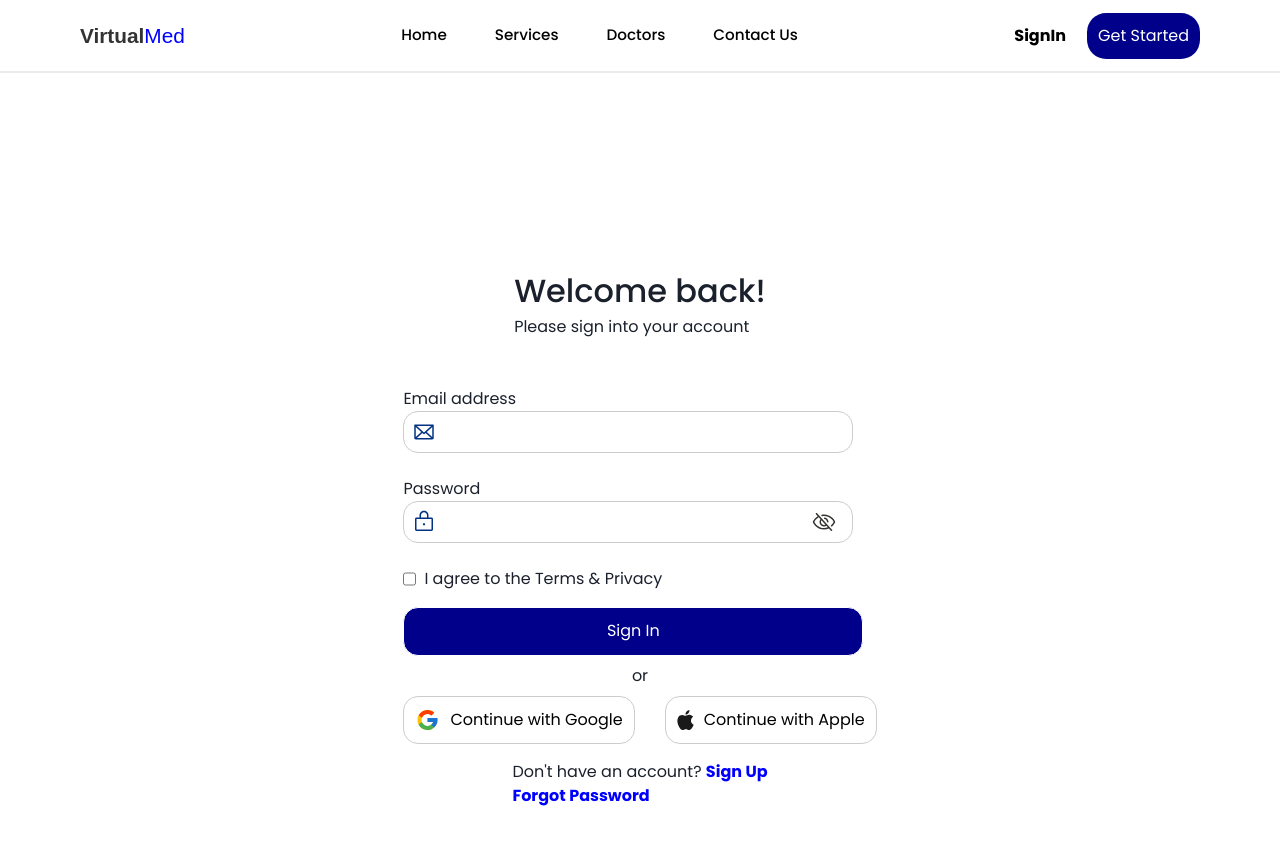
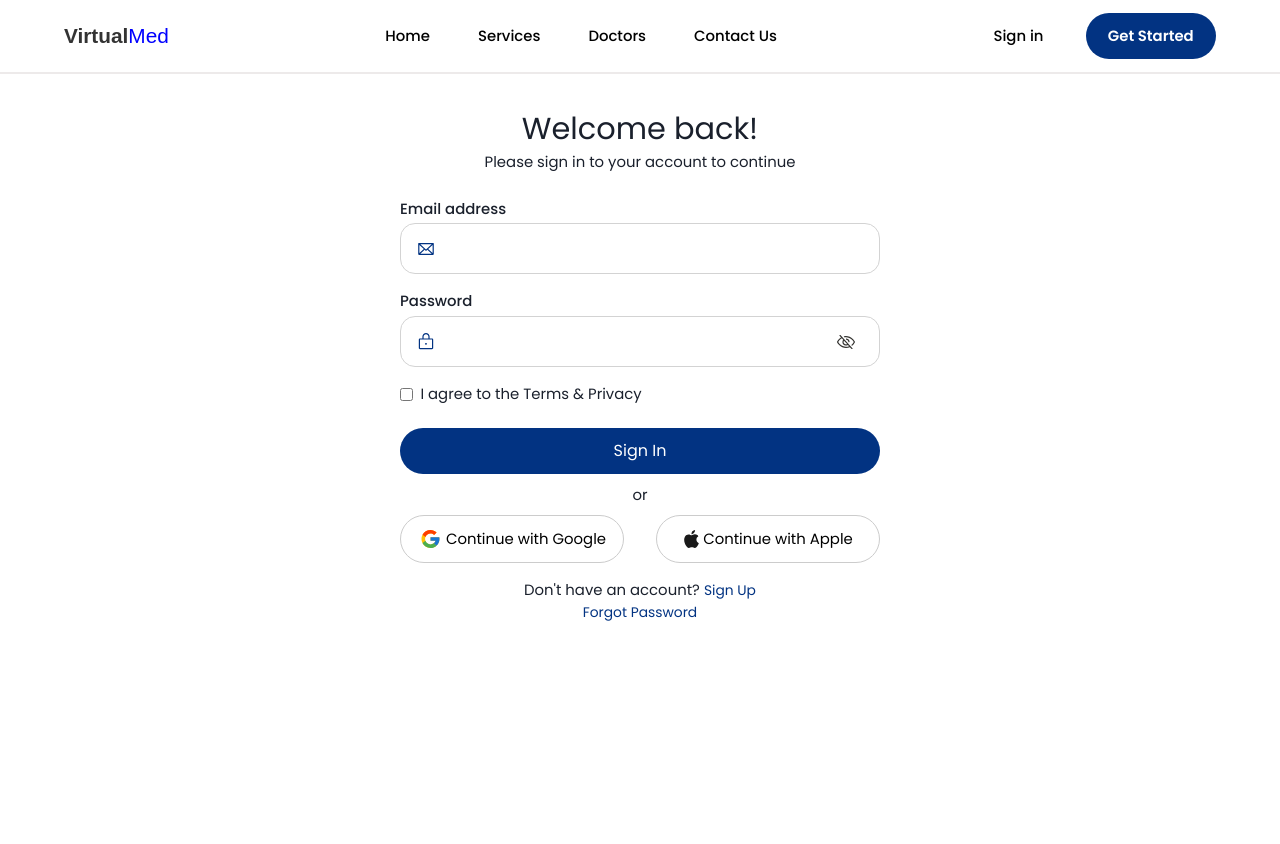
Before and after one commit to BadgerV/Virtual-med, a React (Vite) app in the folder frontend/: page /signin in a window 1280 px wide. Shown: the top 844 px of the page. After the commit the page ends 800 px from the top, so only its background shows below. Built offline with nearby package versions, Linux system fonts and the light colour scheme; no server answers; a web font is replaced by a local one.

Commit message:
not stressing, on a pace✔

```diff
--- a/frontend/src/components/Navbar/Navbar.css
+++ b/frontend/src/components/Navbar/Navbar.css
@@ -4,7 +4,7 @@
   display: flex;
   justify-content: space-between;
   align-items: center;
-  padding: 0.8em 5em;
+  padding: 0.8em 4em;
   border-bottom: 2px solid #edeaea;
 }
 
@@ -27,38 +27,35 @@ h1 span {
   gap: 3em;
   cursor: pointer;
 }
+
 .navbar ul li a {
   color: #000000;
   text-decoration: none;
   font-weight: 500;
 
-  font-size: 0.95em;
-}
-
-.navbar ul li a:hover {
-  background-color: #eee;
+  font-size: 0.93em;
 }
 
 .navbar-last {
   display: flex;
   align-items: center;
-  gap: 0.7em;
+  gap: 2em;
 }
 
 .navbar-last span {
   color: black;
+  font-weight: 500;
+  font-size: 0.93em;
 }
 
 .navbar-last .btn {
-  background-color: #00008b;
+  background-color: #023382;
   color: #fff;
-  padding: 0.8em 1em;
-  border-radius: 1.2em;
+  padding: 0.8em 1.5em;
+  border-radius: 50px;
   margin-left: 10px;
-  padding: 0.68em;
-  cursor: pointer;
-  border: none;
-  outline: none;
+  font-size: 0.93em;
+  font-weight: 600;
 }
 
 /* Media query for devices with a width between 768px and 1024px */
--- a/frontend/src/components/Navbar/Navbar.jsx
+++ b/frontend/src/components/Navbar/Navbar.jsx
@@ -21,7 +21,7 @@ const Navbar = () => {
 
       <div className="navbar-last">
         <Link to="/signin">
-          <span>SignIn</span>
+          <span>Sign in</span>
         </Link>
 
         <button className="btn">Get Started</button>
--- a/frontend/src/index.css
+++ b/frontend/src/index.css
@@ -12,7 +12,6 @@
 
 .body {
   font-size: 16px;
-  padding: 1.3em;
 }
 
 html {
@@ -28,7 +27,7 @@ h1,
 h3,
 h4,
 h5 {
-  font-weight: 500;
+  font-weight: 400;
 }
 
 h1 {
--- a/frontend/src/pages/SignIn/SignIn.css
+++ b/frontend/src/pages/SignIn/SignIn.css
@@ -1,80 +1,108 @@
-.sign-in{
+.sign-in {
+  display: flex;
+  align-items: center;
+  justify-content: center;
+  padding-bottom: 1em;
+  max-height: fit-content;
+}
+
+.sign-in_container {
   display: flex;
   flex-direction: column;
   justify-content: center;
   align-items: center;
-    height: 100vh;
   gap: 1em;
-    margin-top: 3em;
+  max-height: fit-content;
+
+  width: 30em;
 }
 
- .sign-in-header{
-    margin: 2em 0;
+.sign-in-header {
+  display: flex;
+  flex-direction: column;
+  align-items: center;
+  margin: 2em 0 0.5em 0;
 }
 
- .sign-in-header h1{
-    font-size: 2em;
+.sign-in-header h1 {
+  font-size: 1.9em;
 }
 
-
-  .sign-in-header span{
-    font-size: 1em;
+.sign-in-header span {
+  font-size: 0.93em;
   font-weight: normal;
 }
 
-
+.sign-in-form {
+  width: 100%;
+}
 
 .form-input {
   display: flex;
   align-items: center;
-    border: 1px solid #ccc;
-    padding: 8px;
+  border: 1px solid #d3d3d3;
+  padding: 0.8em;
   border-radius: 15px;
   width: 450px;
-    margin-bottom: 1.5em;
+  margin-bottom: 1em;
+  width: 100%;
+}
+
+label {
+  font-size: 0.93em;
+  font-weight: 500;
+  margin-bottom: 0.2em;
+  display: block;
 }
 
 .form-input img {
   margin-right: 8px;
+  scale: 0.8;
 }
 
 .form-input input {
   border: none;
   outline: none;
   width: 100%;
+  font-size: 0.93em;
 }
 
-  .terms{
+.terms {
   display: flex;
   gap: 0.5em;
+
+  margin-bottom: 1.5em;
+  font-size: 0.93em;
 }
 
-   .sign-buttondiv{
+.sign-buttondiv {
   /* display: flex;
     justify-content: center;
     align-items: center; */
-    margin-top: 1em;
+  margin-bottom: 0.6em;
 }
 
-
-   .sign-button{
+.sign-button {
   border: 1px solid white;
-background-color: #00008b;
+  background-color: #023382;
   padding: 0.7em;
-border-radius: 15px;
+  border-radius: 50px;
   color: white;
-width: 460px;
+  outline: none;
+  border: none;
+  width: 100%;
 }
 
 .twobtn {
-    display: flex;
-    gap: 30px;
+  display: grid;
+  grid-template-columns: 1fr 1fr;
+  gap: 2em;
 }
 
-  .or{
+.or {
   text-align: center;
-    font-size: 16px;
-    margin: 0.5em 0;
+  font-size: 0.93em;
+  margin-bottom: 0.6em;
 }
 
 .twobtn button {
@@ -85,21 +113,47 @@ width: 460px;
   color: black;
   background-color: #fff;
   border: 1px solid #ccc;
-    border-radius: 15px;
+  border-radius: 50px;
+  font-size: 0.93em;
 }
 
-
-
 .twobtn button img {
-    margin-right: 10px;
+  margin-right: 0.2em;
+  scale: 0.9;
 }
 
-
-.sign-in-footer{
+.sign-in-footer {
   display: flex;
   flex-direction: column;
+
+  font-size: 0.93em;
+  align-items: center;
 }
 
-.sign-in-footer a{
-color: blue;
+.sign-in-footer a {
+  color: #023382;
+  font-weight: 400;
+  font-size: 0.93em;
 }
+
+@media (max-width: 691px) {
+  .sign-in_container {
+    width: 25em;
+  }
+}
+@media (max-width: 471px) {
+  .sign-in_container {
+
+    width: 23em;
+  }
+  .twobtn {
+    grid-template-columns: 1fr;
+    gap: 0.5em;
+  }
+}
+@media (max-width: 417px) {
+  .sign-in_container {
+
+    width: 90vw;
+  }
+}
--- a/frontend/src/pages/SignIn/SignIn.jsx
+++ b/frontend/src/pages/SignIn/SignIn.jsx
@@ -1,26 +1,58 @@
-import React from "react";
 import "./SignIn.css";
+import { useState } from "react";
+import { useSelector, useDispatch } from "react-redux";
+import { loginUser } from "../../redux/user/UserSlice";
+import { useNavigate } from "react-router-dom";
 
 const SignIn = () => {
+  const navigate = useNavigate();
+  const dispatch = useDispatch();
+  const [formData, setFormData] = useState({
+    email: "",
+    password: "",
+  });
+
+  const isLoading = useSelector((state) => state.userSlice.loading);
+  const user = useSelector((state) => state.userSlice.user);
+
+  const handleChange = (e) => {
+    setFormData({
+      ...formData,
+      [e.target.name]: e.target.value,
+    });
+  };
+
+  const handleSubmit = async (e) => {
+    e.preventDefault();
+    const response = await dispatch(loginUser(formData));
+    // console.log(response.payload._id);
+
+    if (response.payload._id) {
+      navigate("/");
+    }
+  };
+
   return (
     <div className="sign-in">
+      <div className="sign-in_container">
         <div className="sign-in-header">
           <h1>Welcome back!</h1>
-        <span>Please sign into your account</span>
+          <span>Please sign in to your account to continue</span>
         </div>
 
         <div className="sign-in-form">
-        <form>
+          <form onSubmit={(e) => handleSubmit(e)}>
             <label htmlFor="">Email address</label>
             <div className="form-input">
               <img src="/assets/Envelope.svg" alt="" />
-            <input type="email" name="email" />
+
+              <input type="email" name="email" onChange={handleChange} />
             </div>
 
             <label htmlFor="">Password</label>
             <div className="form-input">
               <img src="/assets/Lock.svg" alt="" />
-            <input type="passsword" name="password" />
+              <input type="passsword" name="password" onChange={handleChange} />
               <img src="/assets/Vector (5).svg" alt="" />
             </div>
 
@@ -30,7 +62,9 @@ const SignIn = () => {
             </div>
 
             <div className="sign-buttondiv">
-            <button className="sign-button">Sign In</button>
+              <button className="sign-button" disabled={isLoading}>
+                Sign In
+              </button>
             </div>
 
             <div className="or">
@@ -47,16 +81,18 @@ const SignIn = () => {
                 <span>Continue with Apple</span>
               </button>
             </div>
-
-
           </form>
         </div>
 
         <div className="sign-in-footer">
           <span>
-          Don't have an account? <a href="/signup" className="ball">Sign Up</a>
+            Don't have an account?{" "}
+            <a href="/signup" className="ball">
+              Sign Up
+            </a>
           </span>
           <a href="#">Forgot Password</a>
+        </div>
       </div>
     </div>
   );
--- a/frontend/src/pages/SignUp/SignUp.jsx
+++ b/frontend/src/pages/SignUp/SignUp.jsx
@@ -3,8 +3,10 @@ import "./SignUp.css";
 import { Link } from "react-router-dom";
 import { registerUser } from "../../redux/user/UserSlice";
 import { useDispatch, useSelector } from "react-redux";
+import { useNavigate } from "react-router-dom";
 
 const SignUp = () => {
+  const navigate = useNavigate();
   const [formData, setFormData] = useState({
     firstName: "",
     lastName: "",
@@ -20,7 +22,14 @@ const SignUp = () => {
   //SELF EXPLANATORY
   const handleSubmit = async (e) => {
     e.preventDefault();
-    await dispatch(registerUser(formData));
+    const response = await dispatch(registerUser(formData));
+
+    if (response.payload._id) {
+      navigate("/");
+    }
+    else {
+      //TAKE CARE OF THE IF NOT
+    }
   };
 
   ////SELF EXPLANATORY
--- a/frontend/src/redux/user/UserSlice.jsx
+++ b/frontend/src/redux/user/UserSlice.jsx
@@ -45,12 +45,12 @@ export const registerUser = createAsyncThunk(
     }
   }
 );
-const loginUser = createAsyncThunk(
+export const loginUser = createAsyncThunk(
   "/user/loginUser",
   async ({ email, password }) => {
     try {
       const response = await axios.post(
-        `${DEVELOPMENT}/user/register`,
+        `${DEVELOPMENT}/user/login`,
         {
           email,
           password,
@@ -61,9 +61,9 @@ const loginUser = createAsyncThunk(
       );
 
       // Assuming the 'auth' cookie is set by the server
-      console.log(response.data.user);
+      // console.log(response.data);
 
-      return response.data.user;
+      return response.data;
     } catch (error) {
       console.log(error.response.data);
       return Promise.reject(error.response.data);
```
Also changed, not shown: 2 other files (tests, documents, lock files or other folders). Lines whose indentation alone changed are shown as unchanged.
